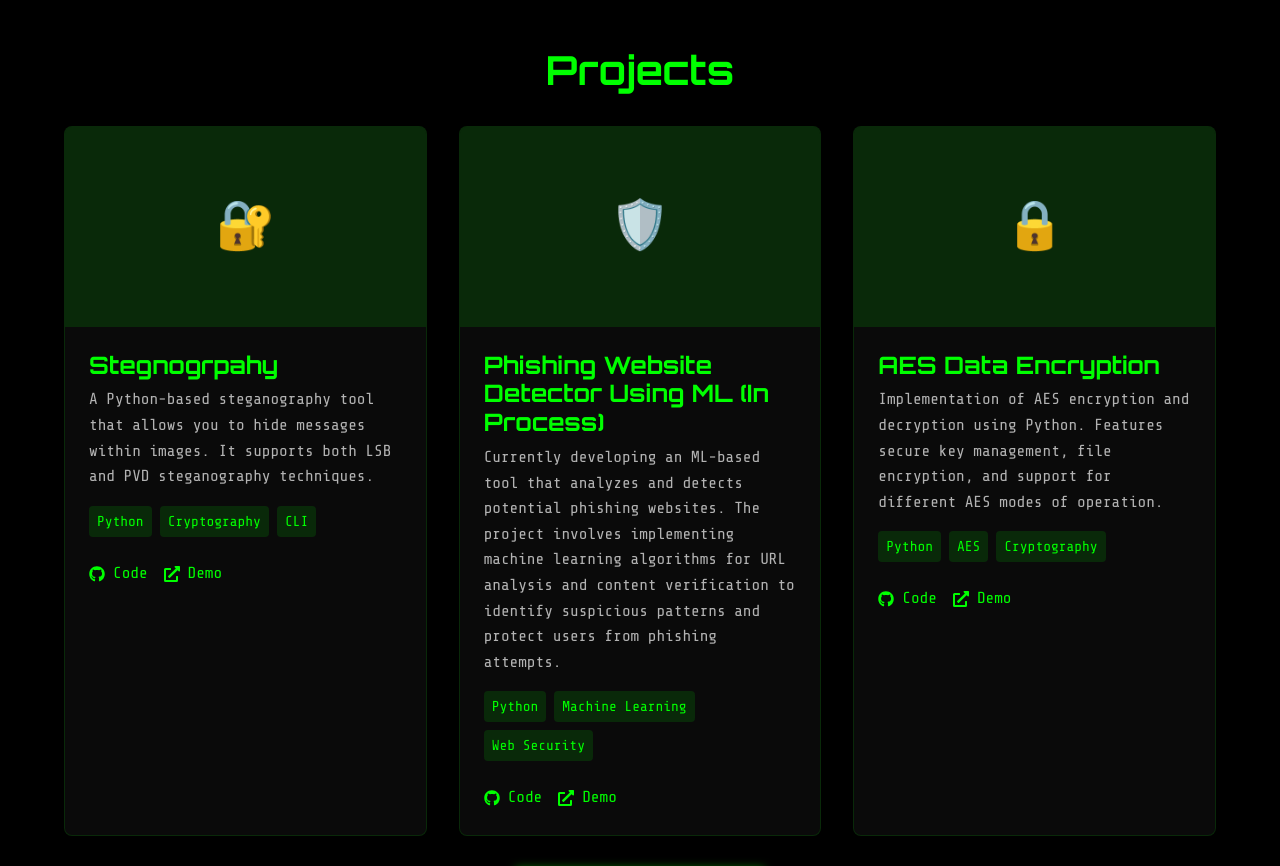
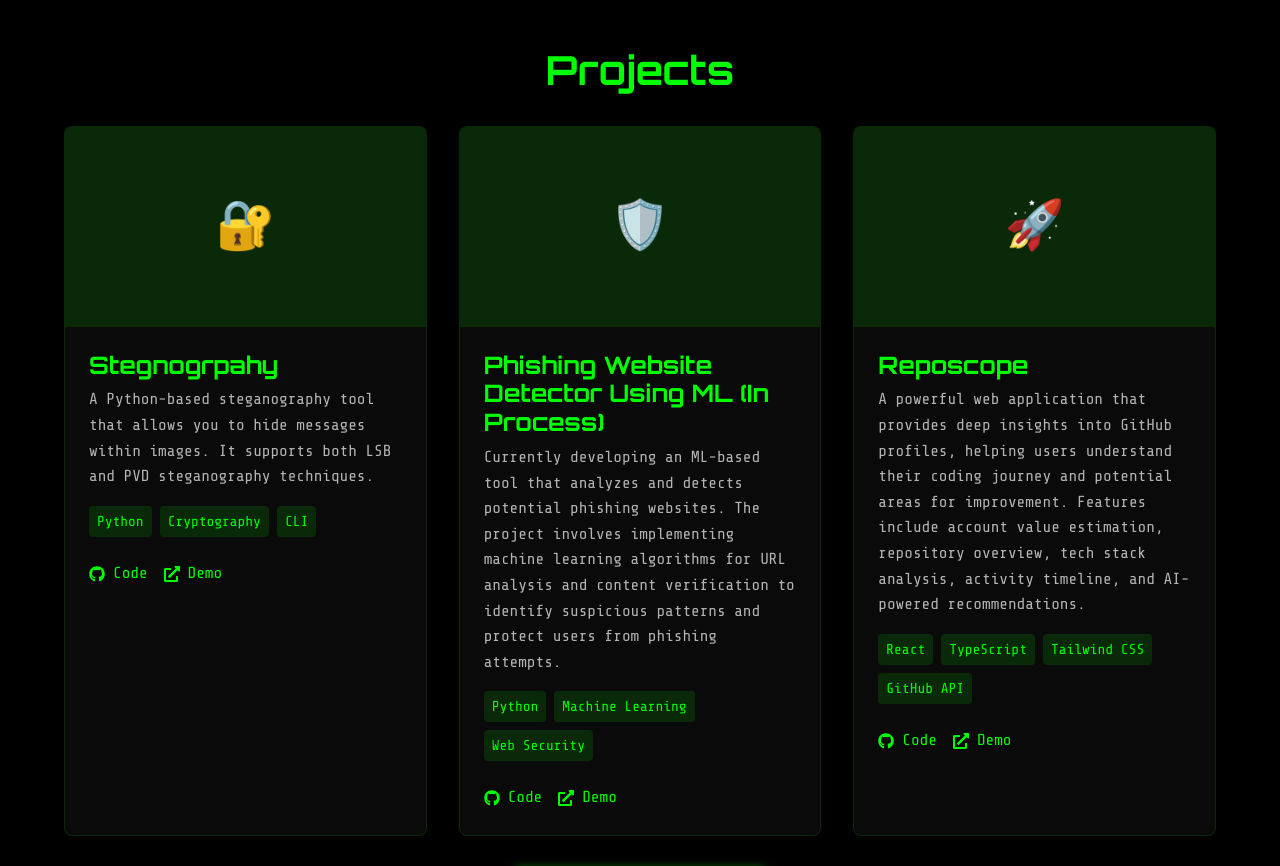
Before and after one commit to Sakthi102003/New-Portfolio, a React (Vite) app: page / in a window 1280 px wide. Shown: the part 2120-2986 px from the top of the page. Built offline with nearby package versions, Linux system fonts and the light colour scheme.

Commit message:
Update Reposcope project details with accurate description and live demo link

```diff
--- a/src/sections/Projects.tsx
+++ b/src/sections/Projects.tsx
@@ -145,12 +145,12 @@ const projects = [
     demoLink: 'https://github.com/Sakthi102003/Phishing-Website-Detector',
   },
   {
-    title: 'AES Data Encryption',
-    description: 'Implementation of AES encryption and decryption using Python. Features secure key management, file encryption, and support for different AES modes of operation.',
-    image: '🔒',
-    techStack: ['Python', 'AES', 'Cryptography'],
-    githubLink: 'https://github.com/Sakthi102003/AES-Encryption-Using-Python',
-    demoLink: 'https://github.com/Sakthi102003/AES-Encryption',
+    title: 'Reposcope',
+    description: 'A powerful web application that provides deep insights into GitHub profiles, helping users understand their coding journey and potential areas for improvement. Features include account value estimation, repository overview, tech stack analysis, activity timeline, and AI-powered recommendations.',
+    image: '🚀',
+    techStack: ['React', 'TypeScript', 'Tailwind CSS', 'GitHub API'],
+    githubLink: 'https://github.com/Sakthi102003/Reposcope',
+    demoLink: 'https://reposcope-2003.web.app',
   },
 ];
 
```
